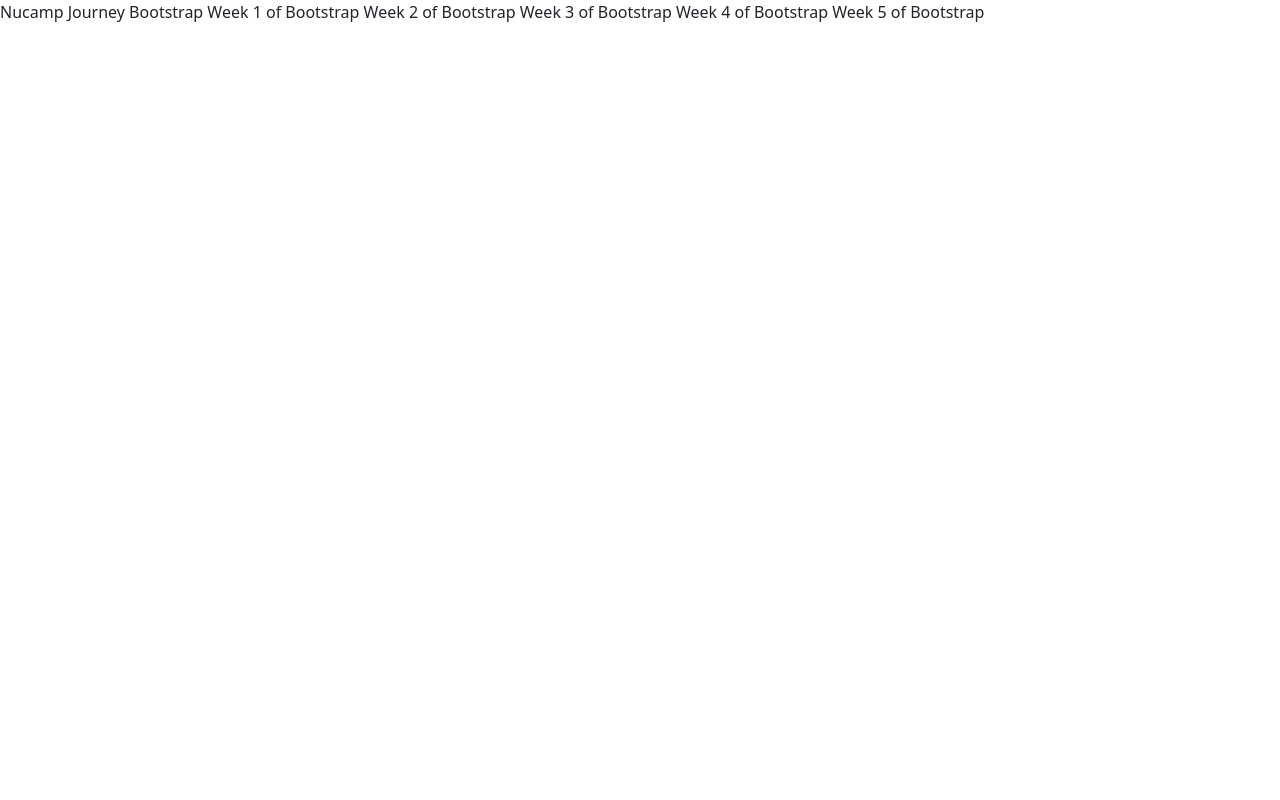
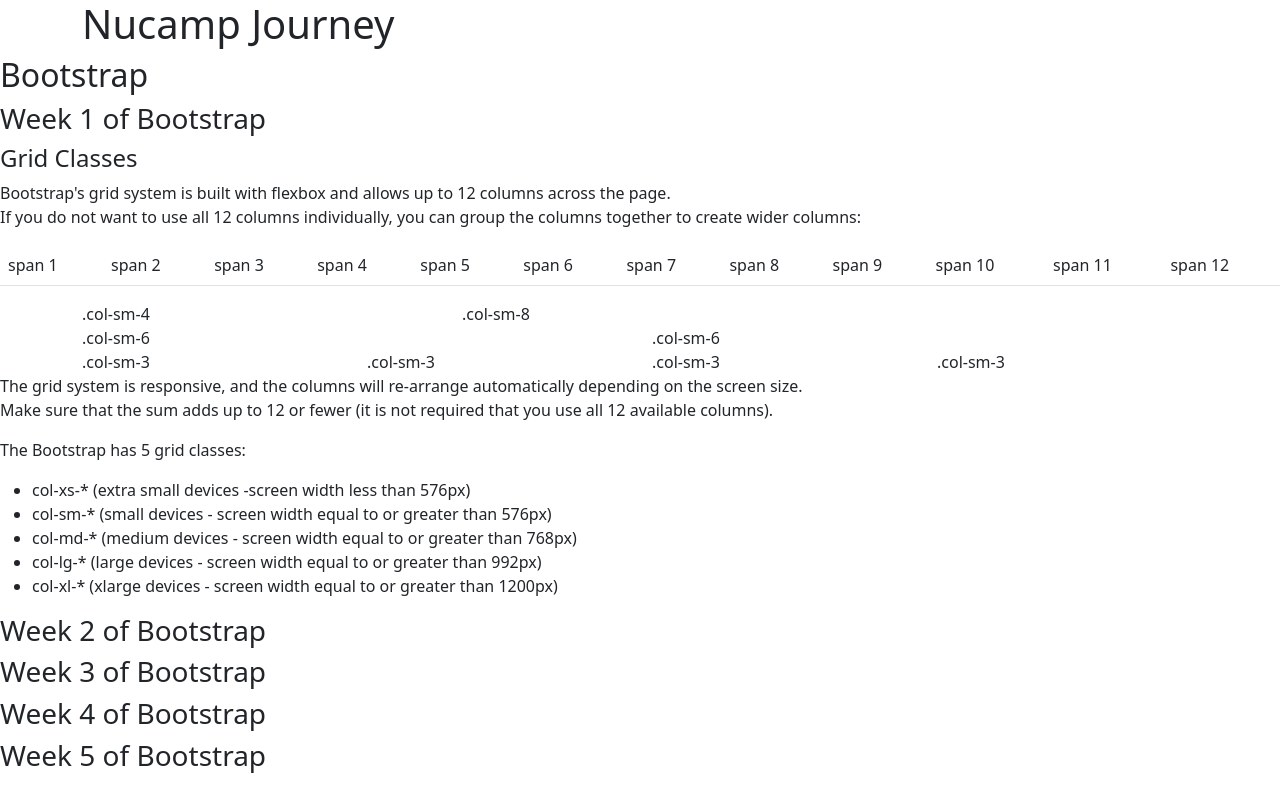
Before and after one commit to codewithbingle/coding_notes, a website: page index.html in a window 1280 px wide. Drawn offline with nearby package versions, Linux system fonts and the light colour scheme.

Commit message:
Grid Classes

```diff
--- a/index.html
+++ b/index.html
@@ -10,14 +10,76 @@
   <title>Bootstrap Notes</title>
 </head>
 <body>
-Nucamp Journey
+<!--we need to create the parts of our html and we begin but placing a header-->
+<header>
+  <div class="container">
+    <div class="row">
+      <div class="col-md-12">
+        <h1>Nucamp Journey</h1>
+    </div>
+  </div>
+</header>
 
-Bootstrap
-  Week 1 of Bootstrap
-  Week 2 of Bootstrap
-  Week 3 of Bootstrap
-  Week 4 of Bootstrap
-  Week 5 of Bootstrap
+
+<h2>Bootstrap</h2>
+  <h3>Week 1 of Bootstrap</h3>
+      <h4>Grid Classes</h4>
+      <p>Bootstrap's grid system is built with flexbox and allows up to 12 columns across the page. <br/>
+
+      If you do not want to use all 12 columns individually, you can group the columns together to create wider columns:<br />
+
+      <div class="table-responsive">
+        <table class="table grid">
+          <tbody>
+            <tr>
+              <td>span 1</td>
+              <td>span 2</td>
+              <td>span 3</td>
+              <td>span 4</td>
+              <td>span 5</td>
+              <td>span 6</td>
+              <td>span 7</td>
+              <td>span 8</td>
+              <td>span 9</td>
+              <td>span 10</td>
+              <td>span 11</td>
+              <td>span 12</td>
+            </tr>
+          </tbody>
+        </table>
+        <div class="container">
+          <div class="row">
+            <div class="col-sm-4">.col-sm-4</div>
+            <div class="col-sm-8">.col-sm-8</div>
+          </div>
+          <div class="row">
+            <div class="col-sm-6">.col-sm-6</div>
+            <div class="col-sm-6">.col-sm-6</div>
+          </div>
+          <div class="row">
+            <div class="col-sm-3">.col-sm-3</div>
+            <div class="col-sm-3">.col-sm-3</div>
+            <div class="col-sm-3">.col-sm-3</div>
+            <div class="col-sm-3">.col-sm-3</div>
+          </div>
+        </div>
+      The grid system is responsive, and the columns will re-arrange automatically depending on the screen size.<br />
+
+      Make sure that the sum adds up to 12 or fewer (it is not required that you use all 12 available columns).</p>
+
+      <p>The Bootstrap has 5 grid classes: </p>
+      <ul>
+        <li>col-xs-* (extra small devices -screen width less than 576px) </li>
+        <li>col-sm-* (small devices - screen width equal to or greater than 576px) </li>
+        <li>col-md-* (medium devices - screen width equal to or greater than 768px)</li>
+        <li>col-lg-* (large devices - screen width equal to or greater than 992px)</li>
+        <li>col-xl-* (xlarge devices - screen width equal to or greater than 1200px)</li>
+      </ul>
+
+  <h3>Week 2 of Bootstrap</h3>
+  <h3>Week 3 of Bootstrap</h3>
+  <h3>Week 4 of Bootstrap</h3>
+  <h3>Week 5 of Bootstrap</h3>
 
 
   <!--- Linking Bootstrap to this file for Javascript. Copy pasted from the Bootstrap website --->
```
Also changed, not shown: intructions.md (+54 -0 lines).
